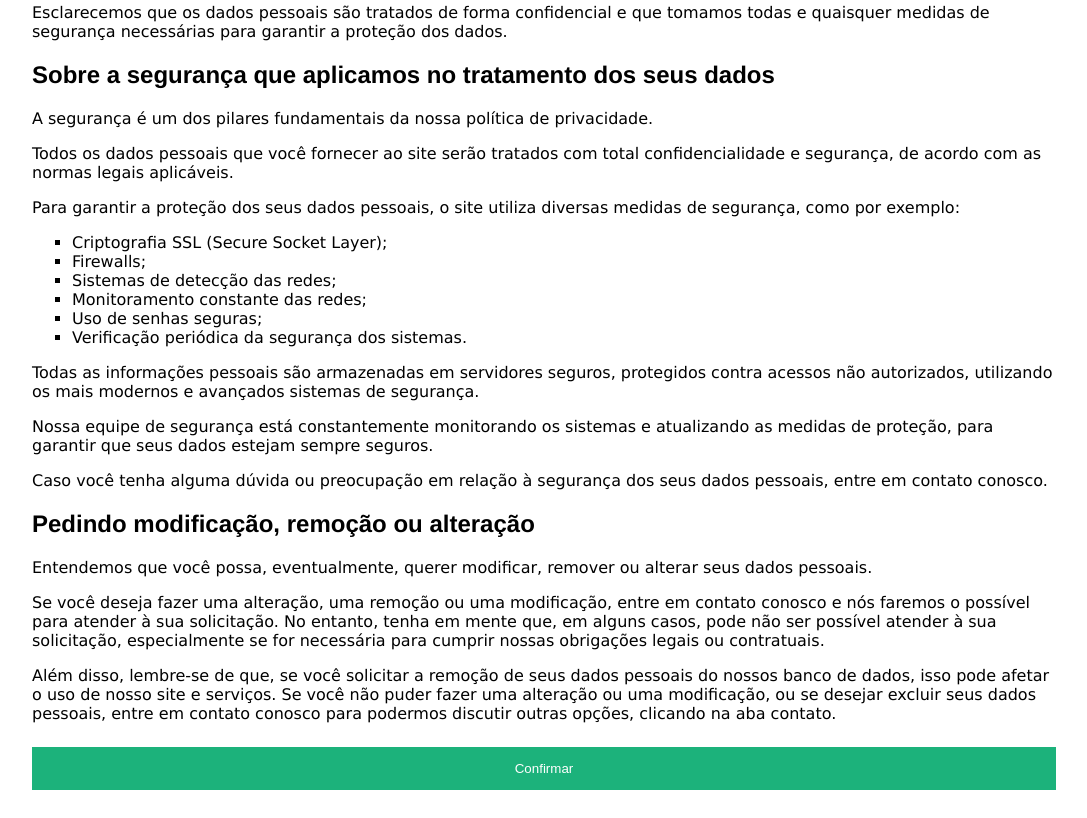
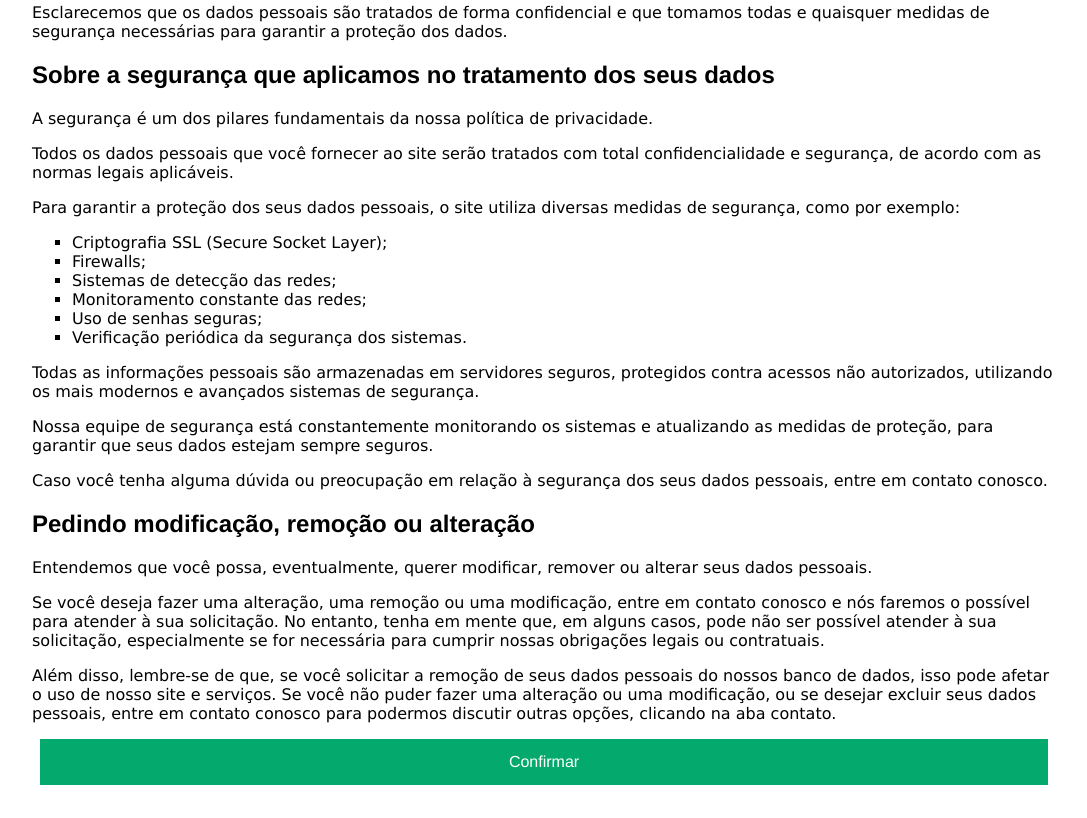
Before and after one commit to eaninika/header_menu_copy, a plain HTML site: page formulario/termos.html in a window 1280 px wide. Shown: the part 1740-2558 px from the top of the page, without its empty margins (96-1183 px from the left). Drawn offline with Linux system fonts and the light colour scheme.

Commit message:
commit final!

```diff
--- a/formulario/termos.html
+++ b/formulario/termos.html
@@ -36,6 +36,20 @@
             cursor: pointer;
             width: 100%;
             opacity: 0.9;
+        }
+
+        a {
+            background-color: #04AA6D;
+            color: white;
+            padding: 14px 20px;
+            margin: 8px;
+            border: none;
+            text-decoration: none;
+            font-family: 'Franklin Gothic Medium', 'Arial Narrow', Arial, sans-serif;
+            cursor: pointer;
+            display: flex;
+            justify-content: center;
+            align-items: center;
         }
 
     </style>
@@ -109,8 +123,7 @@
     <P>Se você deseja fazer uma alteração, uma remoção ou uma modificação, entre em contato conosco e nós faremos o possível para atender à sua solicitação. No entanto, tenha em mente que, em alguns casos, pode não ser possível atender à sua solicitação, especialmente se for necessária para cumprir nossas obrigações legais ou contratuais.</P>
     <P>Além disso, lembre-se de que, se você solicitar a remoção de seus dados pessoais do nossos banco de dados, isso pode afetar o uso de nosso site e serviços. Se você não puder fazer uma alteração ou uma modificação, ou se desejar excluir seus dados pessoais, entre em contato conosco para podermos discutir outras opções, clicando na aba contato.</P>
 
-    <button type="submit" class="signupbtn">
-    <a href="formulario.html"></a>Confirmar</button>
+    <a href="./formulario.html">Confirmar</a>
 
 </body>
 </html>
```
